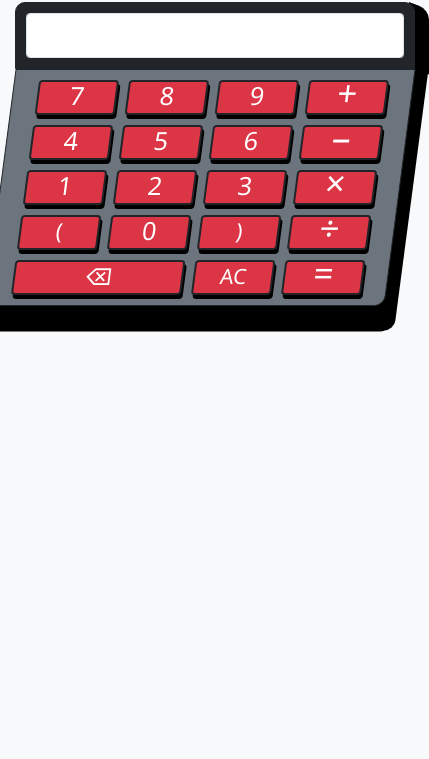
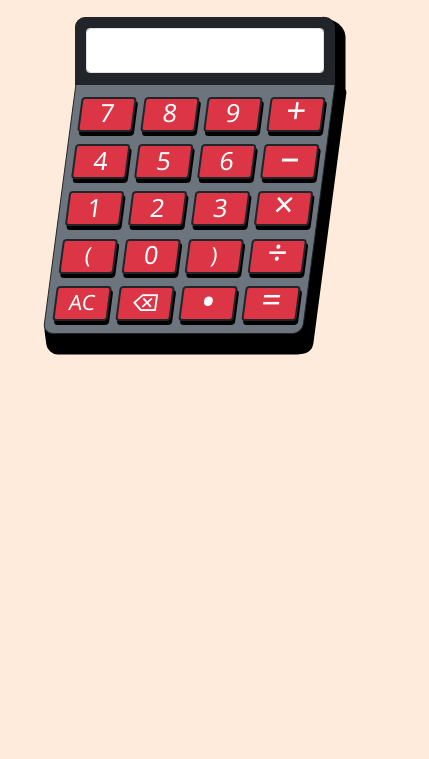
Before and after one commit to alfhankt13579/Simple_Calculator, a plain HTML site: page index.html in a window 390 px wide. Shown: the part 85-844 px from the top of the page, 429 px wide, since content can reach past the window. Drawn offline with nearby package versions, Linux system fonts and the light colour scheme.

Commit message:
Calculator

```diff
--- a/index.html
+++ b/index.html
@@ -19,19 +19,12 @@
     <link rel="stylesheet" href="./style.css" />
   </head>
 
-  <body class="bg-light">
-    <div
-      class="calculator d-flex flex-column justify-content-center align-items-center container"
-    >
-      <h1 class="mt-5 mb-4 h1">Calculator</h1>
+  <body>
+    <div class="d-flex flex-column align-items-center calculator">
+      <h1 class="mt-5 mb-5 h1 text-center">Calculator</h1>
       <div class="calculator-body">
         <div class="input-panel p-3 bg-dark border border-dark">
-          <input
-            type="text"
-            class="form-control"
-            id="result"
-            readonly
-          />
+          <input type="text" class="form-control" id="result" readonly />
         </div>
         <div class="input-panel-box-shadow1">&nbsp;</div>
         <div
@@ -151,6 +144,13 @@
             <div>&divide;</div>
           </div>
           <div
+            id="ac"
+            onclick="clearBox()"
+            class="button bg-danger rounded-2 border border-dark border-2"
+          >
+            <div>AC</div>
+          </div>
+          <div
             id="backspace"
             onclick="removelastitem()"
             class="button bg-danger rounded-2 border border-dark border-2"
@@ -158,12 +158,13 @@
             <div>&#x232b;</div>
           </div>
           <div
-            id="ac"
-            onclick="clearBox()"
+            id="dot"
+            onclick="displayNumber('.')"
             class="button bg-danger rounded-2 border border-dark border-2"
           >
-            <div>AC</div>
+            <div>.</div>
           </div>
+
           <div
             id="equal"
             onclick="evaluateExp()"
--- a/style.css
+++ b/style.css
@@ -10,9 +10,17 @@
   src: url("./assets/fonts/digital-7.ttf");
 }
 
+body {
+  background-color: rgb(255, 235, 220);
+}
+
 div.calculator {
   width: 40rem;
+  height: 100vh;
   position: relative;
+  left: 48.5%;
+  transform: translate(-50%, 0%);
+  /* border: 0.1rem solid black; */
 }
 
 div.calculator h1 {
@@ -21,35 +29,34 @@ div.calculator h1 {
 
 div.calculator-body {
   width: 40rem;
-  height: 40rem;
+  position: relative;
   border-radius: 1rem 1rem 1rem 1rem;
 }
 
 div.input-panel {
+  width: 40rem;
   border-radius: 1rem 1rem 0rem 0rem;
-  /* box-shadow: 0.4rem 0.4rem 0rem 0.3rem black; */
-  margin-left: 1.5rem;
-  width: 40rem;
+  margin-left: 2rem;
+  box-shadow: 0rem 0.1rem 0rem 0rem black;
 }
 
 div.input-panel-box-shadow1 {
-  width: 2rem;
+  width: 2.8rem;
   height: 6.45rem;
   background-color: black;
-  border-radius: 0rem 1rem 0rem 0rem;
+  border-radius: 1.1rem 1rem 0.5rem 0rem;
   position: absolute;
-  top: 25.2%;
-  left: 104.63%;
-  transform: translate(-50%, -50%) skew(0deg, 20deg);
+  top: 9.5%;
+  left: 105%;
+  transform: translate(-50%, -50%) skew(0deg, 25deg);
   z-index: -1;
 }
 
 div.input-panel input {
   height: 4.5rem;
   font-size: 5rem;
-  padding: 0px;
-  padding-inline: 1rem;
-  padding-top: 0.1rem;
+  padding-inline: 0.7rem;
+  padding-top: 0.5rem;
   font-family: "digital-clock-font";
 }
 
@@ -59,11 +66,11 @@ div.input-panel input:focus {
 }
 
 div.body-panel {
+  height: 30rem;
   gap: 1rem;
   padding-inline: 0.5rem;
   border-radius: 0rem 0rem 1rem 1rem;
   transform: skewX(-7.5deg);
-  /* box-shadow: 0.4rem 0.4rem 0rem 0.3rem black; */
 }
 
 div.button {
@@ -75,10 +82,6 @@ div.button {
   height: 3.5rem;
   box-shadow: 0.2rem 0.4rem 0rem 0rem black;
   cursor: pointer;
-}
-
-div.button#backspace {
-  width: 17rem;
 }
 
 div.button:active {
@@ -105,6 +108,11 @@ div.button:is(#open-bracket, #close-bracket) div {
   margin-top: -0.4rem;
 }
 
+div.button#dot div {
+  font-size: 7rem;
+  margin-top: -5rem;
+}
+
 div.button:not(
     #seven,
     #eight,
@@ -119,7 +127,8 @@ div.button:not(
     #backspace,
     #ac,
     #open-bracket,
-    #close-bracket
+    #close-bracket,
+    #dot
   )
   div {
   margin-top: -0.85rem;
@@ -148,20 +157,71 @@ div.body-panel-box-shadow1 {
   background-color: black;
   border-radius: 0rem 0rem 1rem 1rem;
   position: absolute;
-  top: 82%;
-  left: 47%;
+  top: 102%;
+  left: 46%;
   transform: translate(-50%, -50%) skewX(7.5deg);
   z-index: -1;
 }
 
 div.body-panel-box-shadow2 {
   width: 3.5rem;
-  height: 26.5rem;
+  height: 32.5rem;
   background-color: black;
-  border-radius: 0rem 0rem 1rem 0rem;
+  border-radius: 0rem 0.5rem 1rem 0rem;
   position: absolute;
-  top: 58.1%;
-  left: 98.61%;
+  top: 62.5%;
+  left: 99%;
   transform: translate(-50%, -50%) skewX(-7.5deg);
   z-index: -1;
 }
+
+@media (max-width: 479px) {
+  div.calculator {
+    left: 48.5%;
+  }
+
+  div.calculator-body {
+    width: 26rem;
+  }
+
+  div.input-panel {
+    width: 26rem;
+    margin-left: 1.6rem;
+  }
+
+  div.input-panel input {
+    padding-inline: 1.1rem;
+  }
+
+  div.input-panel-box-shadow1 {
+    width: 2.5rem;
+    height: 6.7rem;
+    border-radius: 0.55rem 1rem 0rem 0rem;
+    top: 11.55%;
+    left: 105.5%;
+  }
+
+  div.body-panel {
+    gap: 0.8rem;
+    height: 25rem;
+    padding-inline: 0.25rem;
+  }
+
+  div.button {
+    width: 5.5rem;
+  }
+
+  div.body-panel-box-shadow1 {
+    width: 26rem;
+    height: 2.5rem;
+    top: 102.5%;
+    left: 45%;
+  }
+
+  div.body-panel-box-shadow2 {
+    width: 2.5rem;
+    height: 26.6rem;
+    top: 64.5%;
+    left: 99%;
+  }
+}
```
